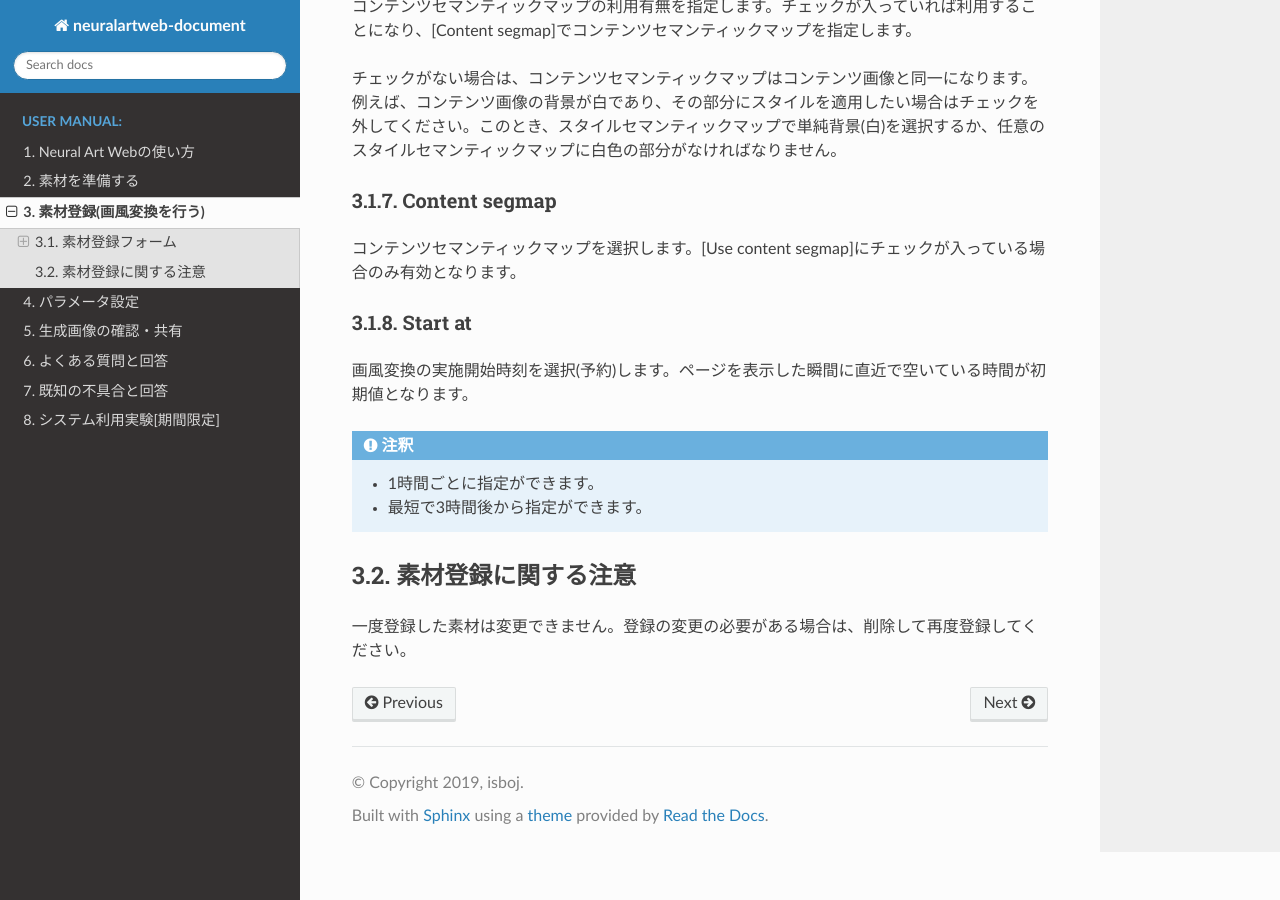
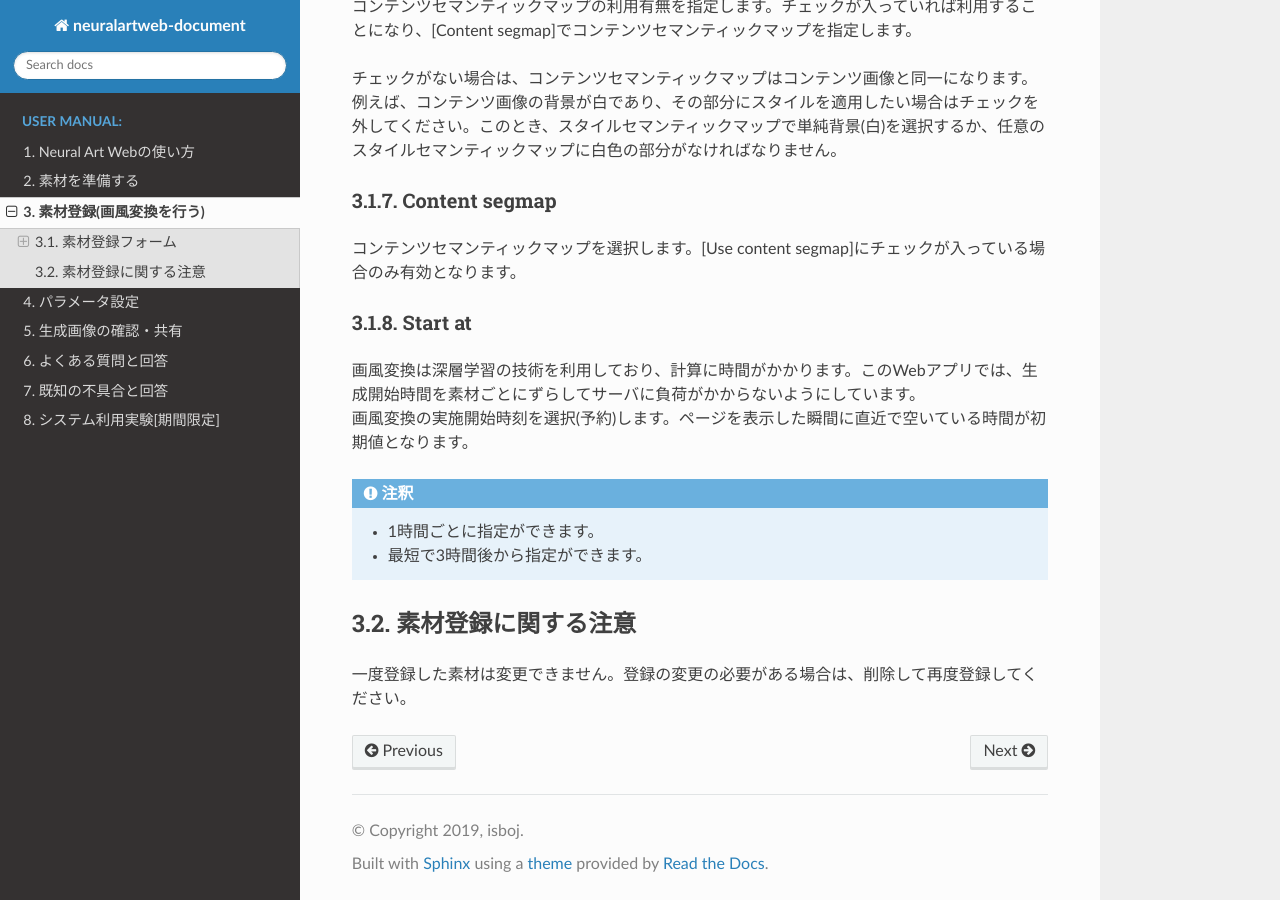
Before and after one commit to cs1-lab/neuralartweb-document, a Sphinx documentation site: the page built from source/user_manual/add_material.rst, in a window 1280 px wide and 900 px high, scrolled down 1515 px. Built offline with Sphinx 7.4.7 and the Read the Docs theme 2.0.0, drawn with Linux system fonts in a browser that asks for light colours.

Commit message:
fix: experiment_limitedの細かな修正

```diff
--- a/source/user_manual/add_material.rst
+++ b/source/user_manual/add_material.rst
@@ -67,7 +67,8 @@ Content segmap
 Start at
 ---------
 
-画風変換の実施開始時刻を選択(予約)します。ページを表示した瞬間に直近で空いている時間が初期値となります。
+| 画風変換は深層学習の技術を利用しており、計算に時間がかかります。このWebアプリでは、生成開始時間を素材ごとにずらしてサーバに負荷がかからないようにしています。
+| 画風変換の実施開始時刻を選択(予約)します。ページを表示した瞬間に直近で空いている時間が初期値となります。
 
 .. note::
     * 1時間ごとに指定ができます。
--- a/source/user_manual/experiment_limited.rst
+++ b/source/user_manual/experiment_limited.rst
@@ -16,8 +16,9 @@
 | 可能な限りすべての項目に目を通してください。
 
 .. note::
-    * ユーザを作成する際の **メールアドレスは大学のもの** を、**ユーザ名にはローマ字の名前** を設定するようにしてください。
-    * 現在、Webアプリへのアクセスは特定のネットワークのみから可能です。アクセスできない場合は、ご連絡ください。 :ref:`contact`
+    * ユーザを作成する際の **メールアドレスは大学のもの** を、**ユーザ名にはローマ字の氏名** を設定するようにしてください。
+    * 現在、 **Webアプリへのアクセスは特定のネットワークのみから可能です。** アクセスできない場合は、ご連絡ください。 :ref:`contact`
+    *  **画風変換の実行には時間を要します。** 余裕をもって、素材登録をお済ませください。
 
 
 素材の準備
```
